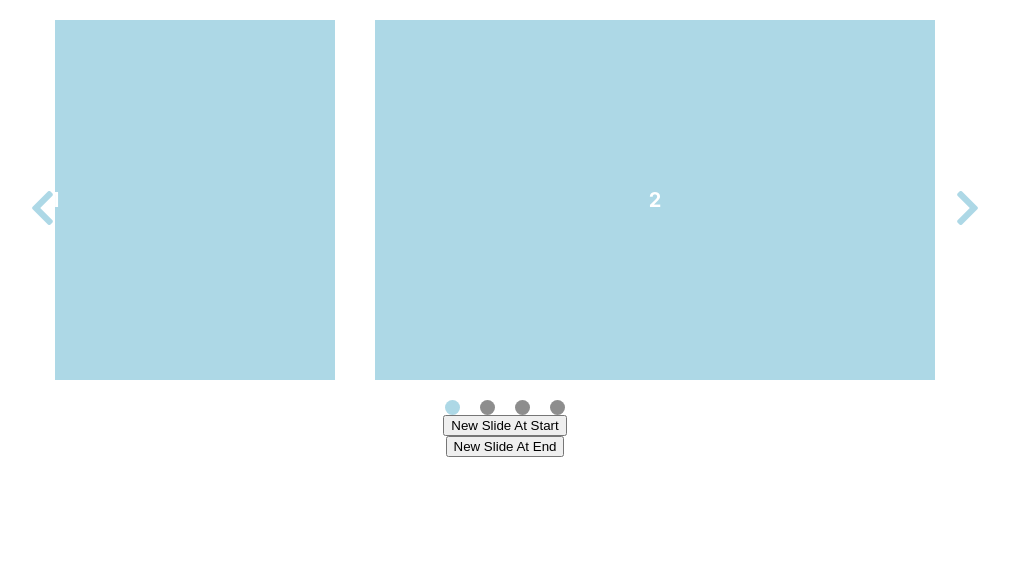
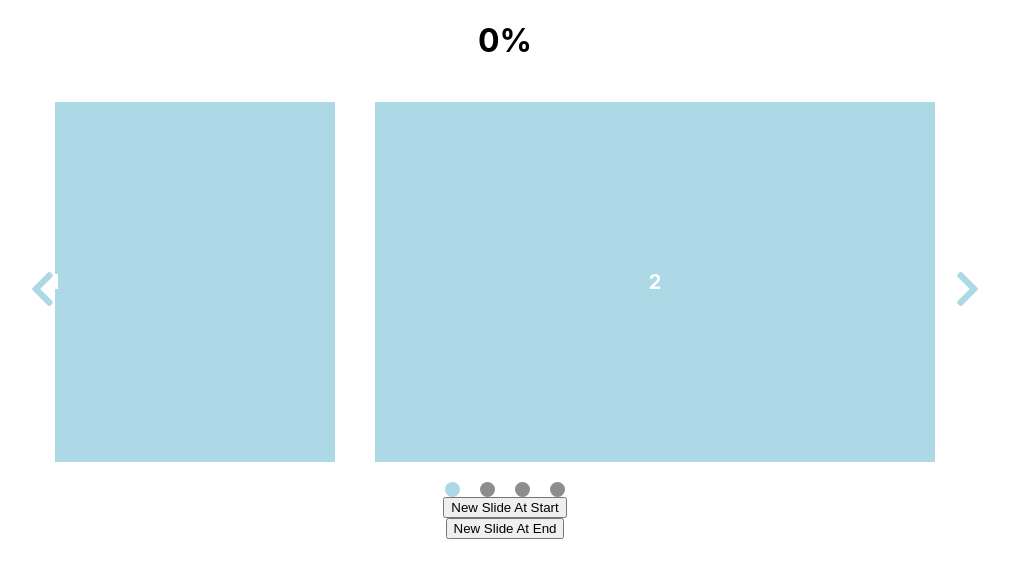
Before and after one commit to SurokDima/pet-react-slider, a React (Create React App) app: page / in a window 1280 px wide. Shown: the top 578 px of the page, without its empty margins (135-1144 px from the left). Built offline with nearby package versions, Linux system fonts and the light colour scheme.

Commit message:
Test new settings for progress bar

```diff
--- a/src/App.tsx
+++ b/src/App.tsx
@@ -1,4 +1,4 @@
-import React, { useState, Suspense, lazy } from 'react';
+import React, { useState, Suspense, lazy, useCallback } from 'react';
 
 import classes from './styles/App.module.scss';
 import { nanoid } from 'nanoid';
@@ -20,12 +20,15 @@ function App() {
     { id: nanoid(), content: 6 },
   ]);
 
+  const [progress, setProgress] = useState(0);
+
   const loading = <h1>Loading</h1>;
 
   return (
     <div className={classes.app}>
       <Suspense fallback={loading}>
-        <Carousel>
+        <h1>{progress * 100}%</h1>
+        <Carousel setProgress={setProgress} progressBarCustom={false}>
           {slides.map(slide => (
             <div className={classes.slide} key={slide.id}>
               <h2 className={classes.slideContent}>{slide.content}</h2>
```
